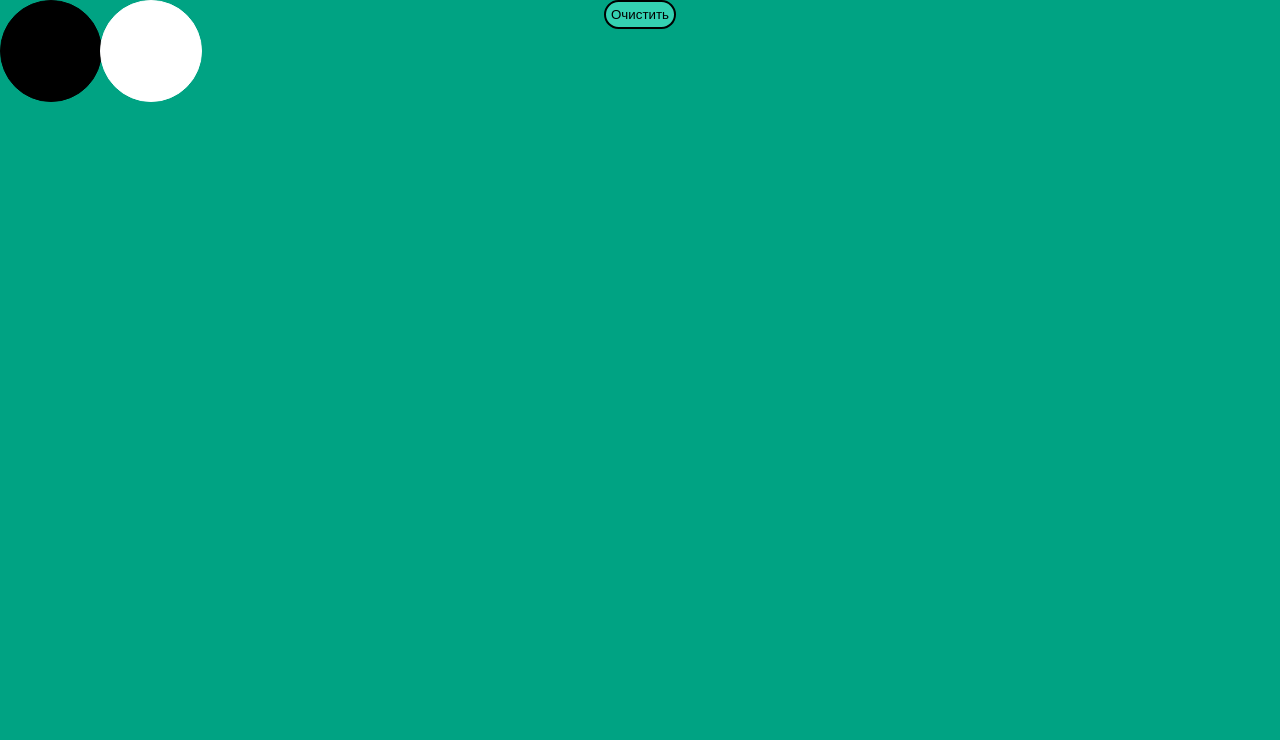
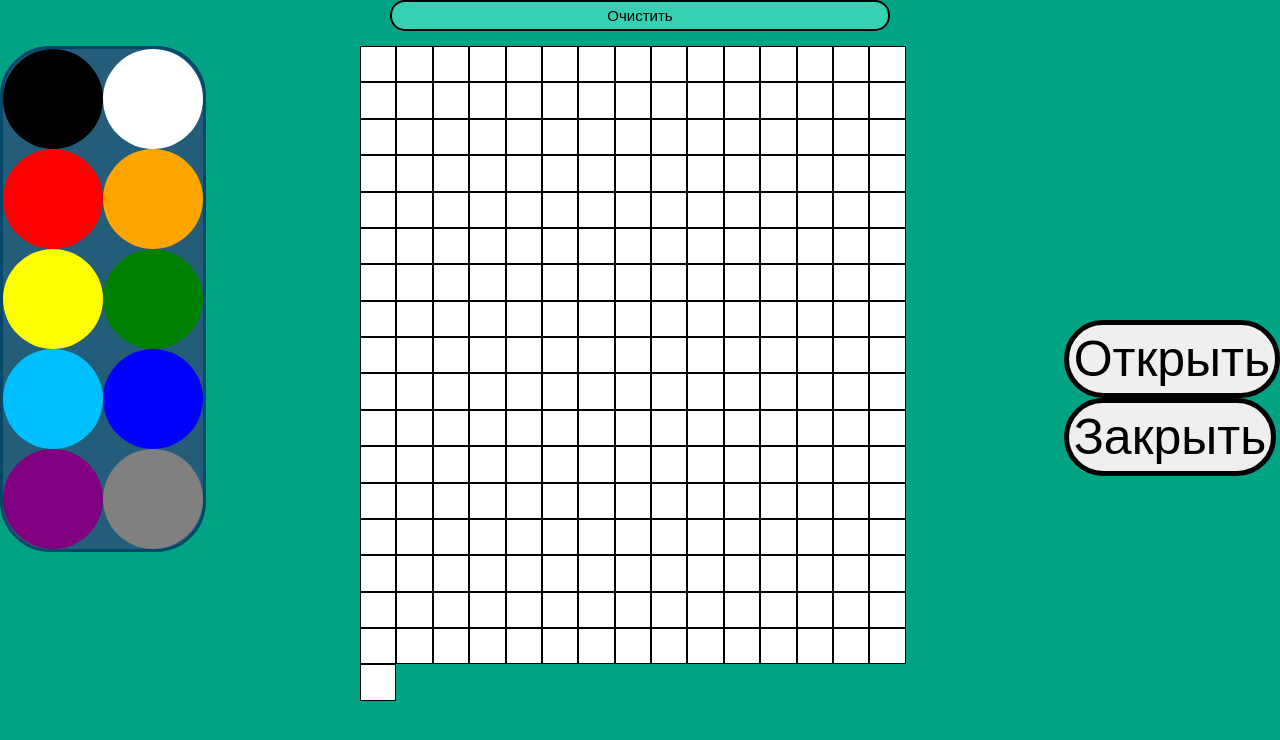
Before and after one commit to pixel0art/pixel0art.github.io, a plain HTML site: page vlad-top/index.html in a window 1280 px wide. Drawn offline with Linux system fonts and the light colour scheme.

Commit message:
Update index.html

```diff
--- a/vlad-top/index.html
+++ b/vlad-top/index.html
@@ -5,7 +5,6 @@
 <head>
   <meta charset="UTF-8">
   <title>Рисовалка</title>
-<script type="text/javascript" src="http://gc.kis.v2.scr.kaspersky-labs.com/FD126C42-EBFA-4E12-B309-BB3FDD723AC1/main.js?attr=Zi5CagRRcsUEAPPb9mhU8hQJ8u8NBIyMvFREKM8mw_gkf_XbbXSxnfYRd9qaga6CFv9qronCQdgMnASZoB-nJQ" charset="UTF-8"></script></head>
 <body>
   <div>
     <div style="display:flex;justify-content:center;align-items:center;" class='family-clear'>
@@ -18,21 +17,46 @@
     </div>
   </div>
   <div id="container"></div>
-  <div class='colors'>
-    <div class='black'></div>
-    <div class='white'></div>
+    <div id='colors2'>
+      <div class='chartreuse' onclick='color = "chartreuse";'></div>
+      <div class='peach' onclick='color = "#ffe5b4";'></div>
+      <div class='pink' onclick='color = "pink";'></div>
+      <div class='neon-pink' onclick='color = "#fc0fc0";'></div>
+      <div class='your' onclick='let color_your = prompt("Введите название на английском или HEX-код:"); color = color_your;'><p>СВОЙ</p></div>
+    </div>
+    <div class='colors1'>
+      <div class='black' onclick='color = "black";'></div>
+      <div class='white' onclick='color = "white";'></div>
+      <div class='red' onclick='color = "red";'></div>
+      <div class='orange' onclick='color = "orange";'></div>
+      <div class='yellow' onclick='color = "yellow";'></div>
+      <div class='green' onclick='color = "green";'></div>
+      <div class='deepskyblue' onclick='color = "deepskyblue";'></div>
+      <div class='blue' onclick='color = "blue";'></div>
+      <div class='purple' onclick='color = "purple";'></div>
+      <div class='gray' onclick='color = "gray";'></div>
+    </div>
+    <div class='buttons'>
+      <button onclick='let error = document.querySelector("#colors2"); error.style.display = "block";'>Открыть</button><br>
+      <button onclick='let error = document.querySelector("#colors2"); error.style.display = "none";'>Закрыть</button>
+    </div>
   </div>
 </body>
 <style>
   * {
     margin: 0;
+    /*cursor: url("default.cur"), default;*/
+  }
+  body {
+    cursor: url("default.cur"), default;
     background-color: #00A383;
   }
   #container {
+    cursor: url("draft.cur"), default;
     line-height: 0;
-    width: 560px; /*515px*/
-    height: 560px; /*515px*/
-    margin: 2.5vh auto 0;
+    width: 560px; /*515px 560*/
+    height: 560px; /*515px 560*/
+    margin: 15px auto 0;
   }
   .inline {
     /*width: 2.35vw;
@@ -46,18 +70,97 @@
     justify-content: center;
   }
   .clear {
+    cursor: url("pointer.cur"), default;
     display: inline;
     padding: 5px;
     border: 2px solid black;
     border-radius: 15px;
     background-color: #34D1B2;
+    font-size: 15px;
+    width: 500px;
   }
-  .colors {
+  #colors2 {
+    display: none;
+    position: absolute;
+    top: 46px;
+    width: 300px;
+    height: 500px;
+    background-color: #235D79;
+    border: 3px solid #034769;
+    border-radius: 50px;
+  }
+  .chartreuse {
+    cursor: url("pointer.cur"), default;
+    display: inline-block;
+    width: 100px;
+    height: 100px;
+    background-color: chartreuse;
+    border-radius: 50%;
+    position: absolute;
+    top: 0;
+    left: 200px;
+  }
+  .peach {
+    cursor: url("pointer.cur"), default;
+    display: inline-block;
+    width: 100px;
+    height: 100px;
+    background-color: #ffe5b4;
+    border-radius: 50%;
+    position: absolute;
+    top: 100px;
+    left: 200px;
+  }
+  .pink {
+    cursor: url("pointer.cur"), default;
+    display: inline-block;
+    width: 100px;
+    height: 100px;
+    background-color: pink;
+    border-radius: 50%;
+    position: absolute;
+    top: 200px;
+    left: 200px;
+  }
+  .neon-pink {
+    cursor: url("pointer.cur"), default;
+    display: inline-block;
+    width: 100px;
+    height: 100px;
+    background-color: #fc0fc0;
+    box-shadow: 0px 0px 50px 15px #fc0fc0;
+    border-radius: 50%;
+    position: absolute;
+    top: 300px;
+    left: 200px;
+  }
+  .your {
+    cursor: url("pointer.cur"), default;
+    display: inline-block;
+    width: 100px;
+    height: 100px;
+    background-color: white;
+    border-radius: 50%;
+    position: absolute;
+    top: 400px;
+    left: 200px;
+  }
+  .your p {
+    text-align: center;
+    font-size: 25px;
+    margin-top: 35px;
+  }
+  .colors1 {
+    position: absolute;
+    top: 46px;
     width: 200px;
+    height: 500px;
     background-color: #235D79;
+    border: 3px solid #034769;
+    border-radius: 50px;
   }
   .black {
-    border: 0.1px solid black;
+    cursor: url("pointer.cur"), default;
     display: inline-block;
     width: 100px;
     height: 100px;
@@ -67,7 +170,7 @@
     top: 0;
   }
   .white {
-    border: 0.1px solid white;
+    cursor: url("pointer.cur"), default;
     display: inline-block;
     width: 100px;
     height: 100px;
@@ -76,6 +179,102 @@
     position: absolute;
     top: 0;
     left: 100px;
+  }
+  .red {
+    cursor: url("pointer.cur"), default;
+    display: inline-block;
+    width: 100px;
+    height: 100px;
+    background-color: red;
+    border-radius: 50%;
+    position: absolute;
+    top: 100px;
+  }
+  .orange {
+    cursor: url("pointer.cur"), default;
+    display: inline-block;
+    width: 100px;
+    height: 100px;
+    background-color: orange;
+    border-radius: 50%;
+    position: absolute;
+    top: 100px;
+    left: 100px;
+  }
+  .yellow {
+    cursor: url("pointer.cur"), default;
+    display: inline-block;
+    width: 100px;
+    height: 100px;
+    background-color: yellow;
+    border-radius: 50%;
+    position: absolute;
+    top: 200px;
+  }
+  .green {
+    cursor: url("pointer.cur"), default;
+    display: inline-block;
+    width: 100px;
+    height: 100px;
+    background-color: green;
+    border-radius: 50%;
+    position: absolute;
+    top: 200px;
+    left: 100px;
+  }
+  .deepskyblue {
+    cursor: url("pointer.cur"), default;
+    display: inline-block;
+    width: 100px;
+    height: 100px;
+    background-color: deepskyblue;
+    border-radius: 50%;
+    position: absolute;
+    top: 300px;
+  }
+  .blue {
+    cursor: url("pointer.cur"), default;
+    display: inline-block;
+    width: 100px;
+    height: 100px;
+    background-color: blue;
+    border-radius: 50%;
+    position: absolute;
+    top: 300px;
+    left: 100px;
+  }
+  .purple {
+    cursor: url("pointer.cur"), default;
+    display: inline-block;
+    width: 100px;
+    height: 100px;
+    background-color: purple;
+    border-radius: 50%;
+    position: absolute;
+    top: 400px;
+  }
+  .gray {
+    cursor: url("pointer.cur"), default;
+    display: inline-block;
+    width: 100px;
+    height: 100px;
+    background-color: gray;
+    border-radius: 50%;
+    position: absolute;
+    top: 400px;
+    left: 100px;
+  }
+  .buttons {
+    position: absolute;
+    right: 0;
+    top: 40vh;
+  }
+  .buttons button {
+    cursor: url("pointer.cur"), default;
+    font-size: 50px;
+    padding: 5px;
+    border: 5px solid #000;
+    border-radius: 100px;
   }
 </style>
 <script>
@@ -91,87 +290,28 @@
         window[name + i].style.cssText = 'width: ' + String(550 / pixels) + 'px; height: ' + String(550 / pixels) + 'px;';
         container.appendChild(window[name + i]);
       };
-
-      const div = document.querySelector('#container');
-      div.addEventListener('mouseover', function(event) {
-        console.log(event);
-        if (event.target.className === "inline") {
-          event.target.style.backgroundColor = color;
-        }
-      });
     } else if (pixels > 50) {
       alert("Беда с башкой?");
+    };
+  };
+  setGrid(16);
+  container.addEventListener('click', function(event) { // mouseover
+    console.log(event);
+    if (event.target.className === "inline") {
+      if (color === '#fc0fc0') {
+        event.target.style.backgroundColor = color;
+        event.target.style.boxShadow = '0px 0px 25px 15px #fc0fc0';
+      } else {
+        event.target.style.backgroundColor = color;
+        console.log(event);
+      }
     }
+  });
+  document.getElementById('container').oncontextmenu = (e) => {
+    e.preventDefault();
+    e.target.style.background = 'white';
+    console.log(e);
+    console.log(e.target);
   };
 </script>
 </html>
-<!--<!doctype html>
-<html lang='ru'>
-<head>
-  <meta charset='UTF-8'>
-  <title>DOM</title>
-</head>
-<body>
-  <div id="container">
-    <div class="display"></div>
-    <div class="controls"></div>
-</div>
-
-<div class='a'>
-  <h1>Методы DOM</h1>
-  <br>
-  <div class='aa'>
-    <h2>Запросы по селекторам (Query Selectors)</h2>
-    <h3><em>element.querySelector(selector);</em> возвращает ссылку на первый элемент, соответствующий selector</h3>
-    <h3><em>element.querySelectorAll(selectors);</em> возвращает Node List (список узлов), содержащий ссылки на все элементы, соответствующие selectors</h3>
-  </div>
-  <br>
-  <div class='aa'>
-    <h2>Создать элемент</h2>
-    <h3>document.createElement(tagName, [options]); создает новый элемент типа, заданного с помощью tagName. [options] - необязательные параметры функции. Не беспокойтесь об них на данный момент</h3>
-    <h3><em>const div = document.createElement('div');</em></h3>
-  </div>
-  <br>
-  <div class='aa'>
-    <h2>Добавить элемент</h2>
-    <h3><em>parentNode.appendChild(childNode);</em> добавляет childNode в конец элемента parentNode</h3>
-    <h3><em>parentNode.insertBefore(newNode, referenceNode);</em> вставляет newNode в parentNode перед referenceNode</h3>
-  </div>
-  <br>
-  <div class='aa'>
-    <h2>Удалить элемент</h2>
-    <h3><em>parentNode.removeChild(childNode);</em> удаляет childNode из parentNode в DOM и возвращает ссылку на childNode</h3>
-  </div>
-</div>
-
-</body>
-<style>
-  body {
-    color: white;
-    background-color: black;
-  }
-  .a {
-    padding: 20px;
-    border: 3px solid #fff;
-  }
-  .aa {
-    padding: 10px;
-    border: 2px solid #fff;
-  }
-</style>
-<script>
-  const container = document.querySelector("#container");
-  // выбираем #container div (не парьтесь о синтаксисе, мы его еще обсудим)
-
-  console.dir(container.firstElementChild);
-  // выбираем первого потомка #container => .display
-
-  const controls = document.querySelector(".controls");
-  // выбираем .controls
-
-  console.dir(controls.previousElementSibling);
-  // выбираем предыдущий родственный элемент => .display
-
-  const div = document.createElement('div');
-</script>
-</html>-->
```
